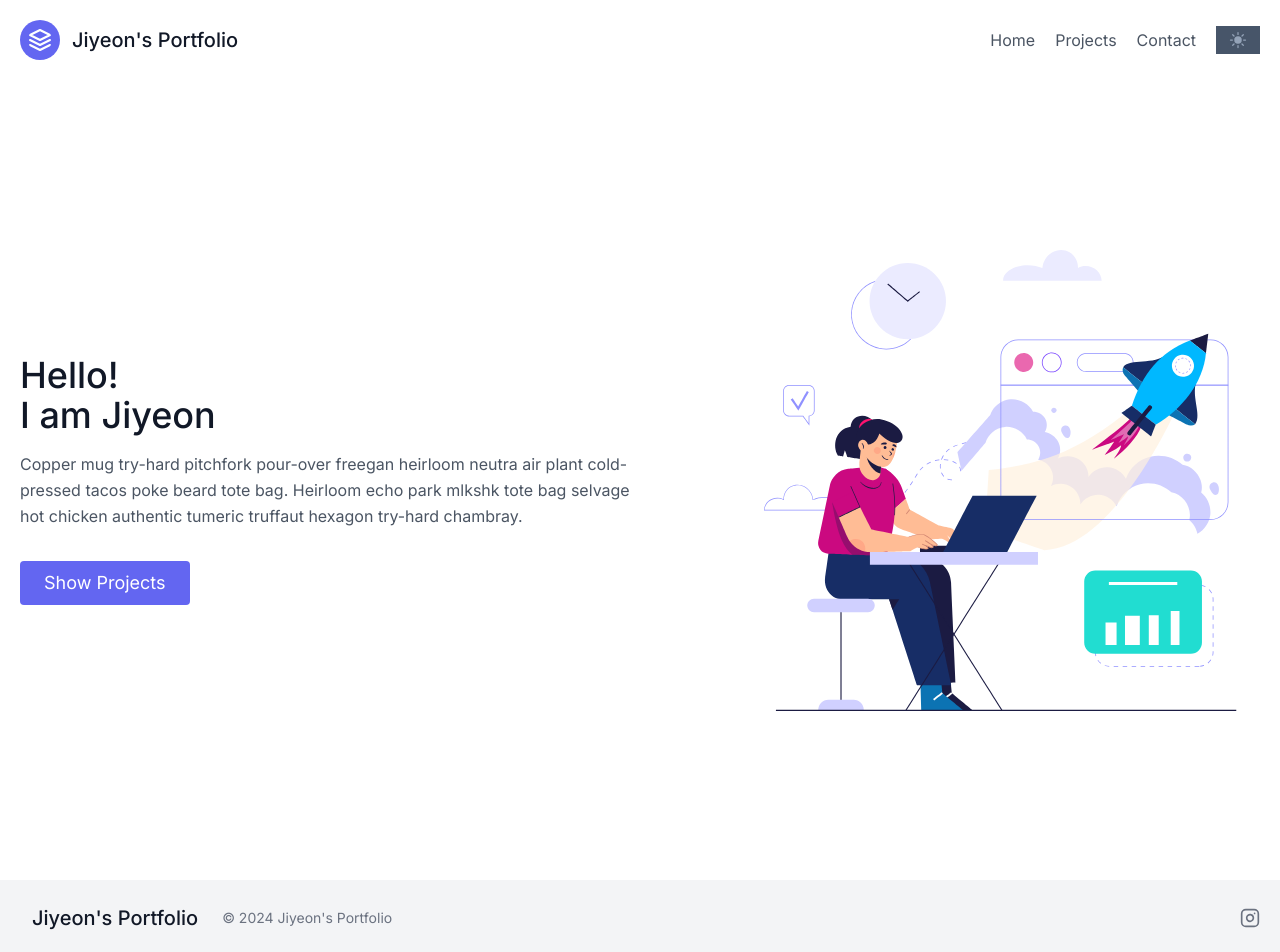
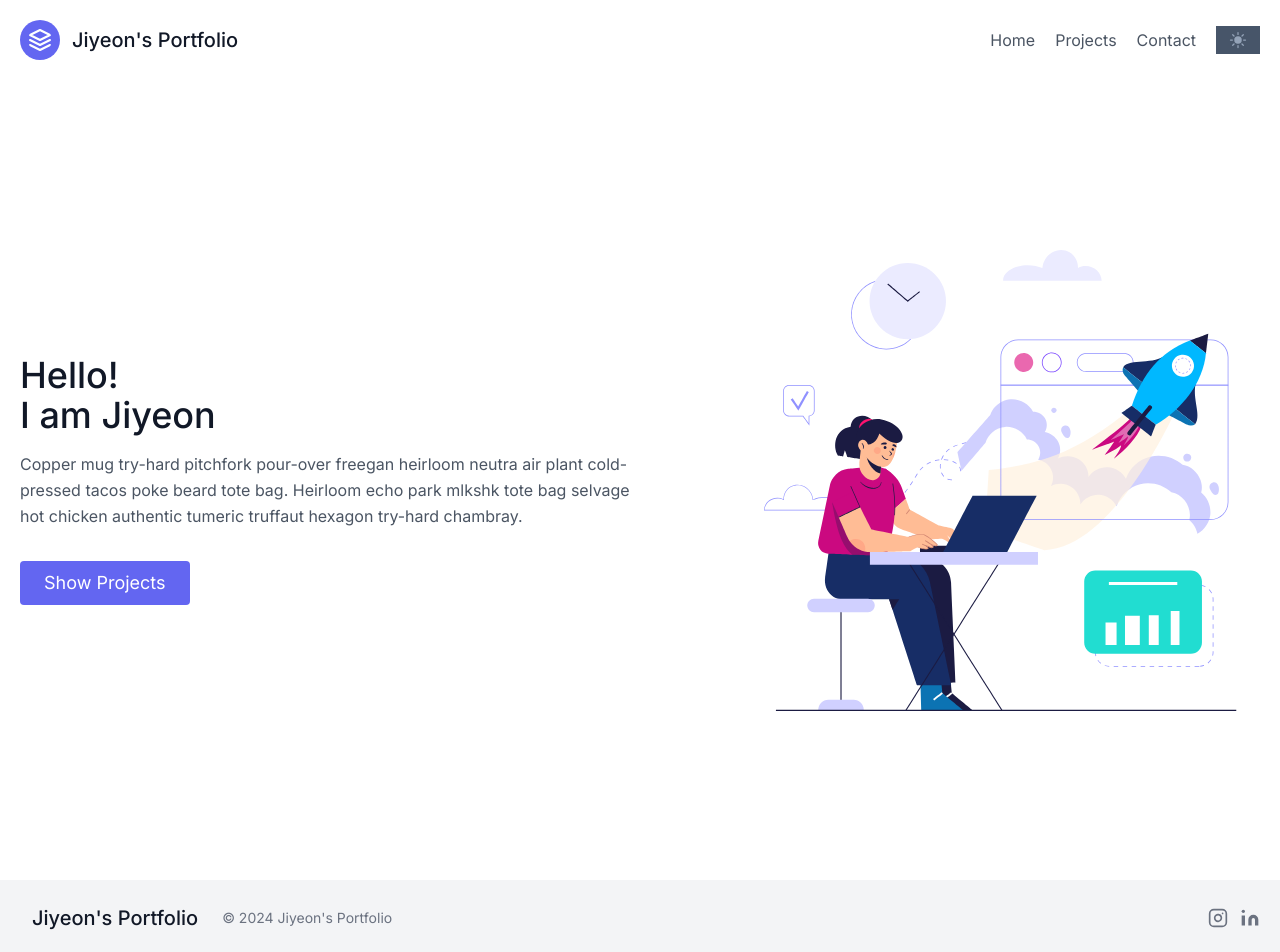
Before and after one commit to Jiyeon-Kang/nextjs-portfolio, a Next.js app in the folder my-portfolio/: page / in a window 1280 px wide. Shown: the top 952 px of the page. Built offline with nearby package versions, Linux system fonts and the light colour scheme.

Commit message:
feature: test commit

```diff
--- a/my-portfolio/app/components/footer.tsx
+++ b/my-portfolio/app/components/footer.tsx
@@ -22,6 +22,15 @@ export default function Footer() {
                             <path d="M16 11.37A4 4 0 1112.63 8 4 4 0 0116 11.37zm1.5-4.87h.01"></path>
                           </svg>
                         </a>
+                         <a className="ml-3 text-gray-500">
+                          <svg fill="currentColor" stroke="currentColor" strokeLinecap="round" strokeLinejoin="round"
+                               strokeWidth="0"
+                               className="w-5 h-5" viewBox="0 0 24 24">
+                            <path stroke="none"
+                                  d="M16 8a6 6 0 016 6v7h-4v-7a2 2 0 00-2-2 2 2 0 00-2 2v7h-4v-7a6 6 0 016-6zM2 9h4v12H2z"></path>
+                            <circle cx="4" cy="4" r="2" stroke="none"></circle>
+                          </svg>
+                        </a>
                   </span>
                 </div>
             </div>
```
